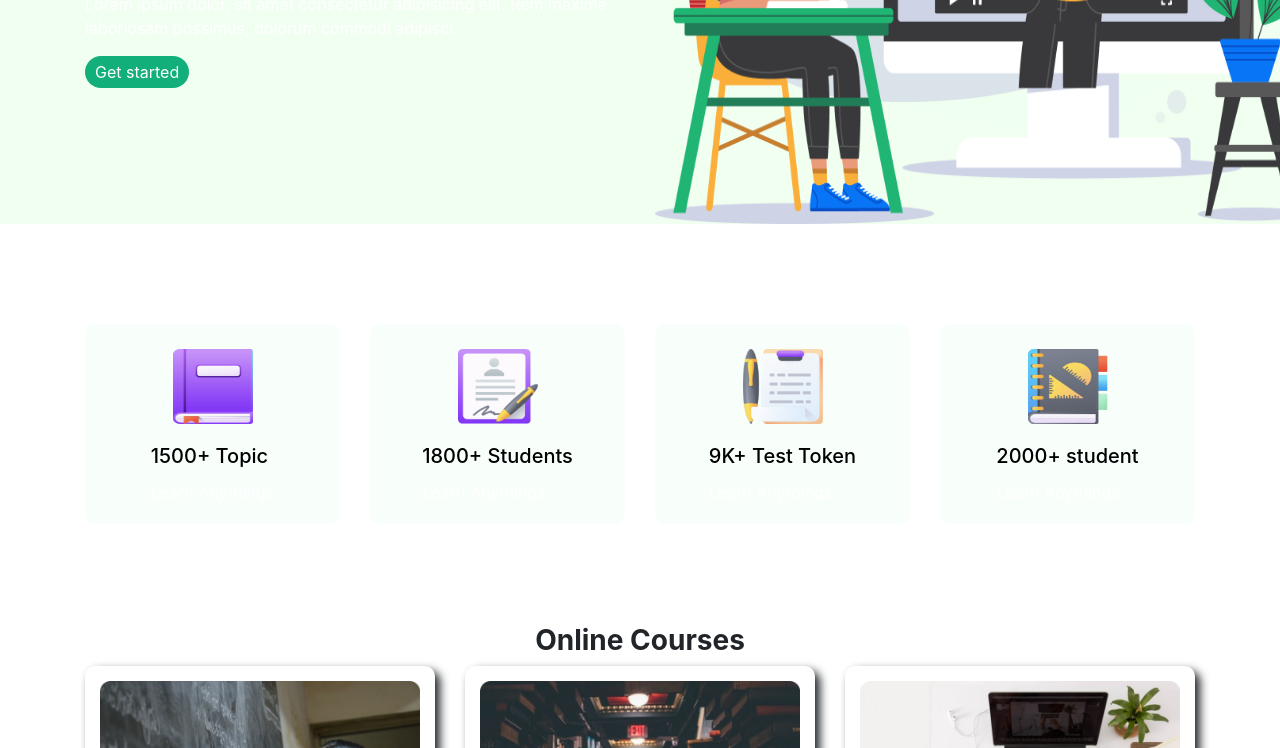
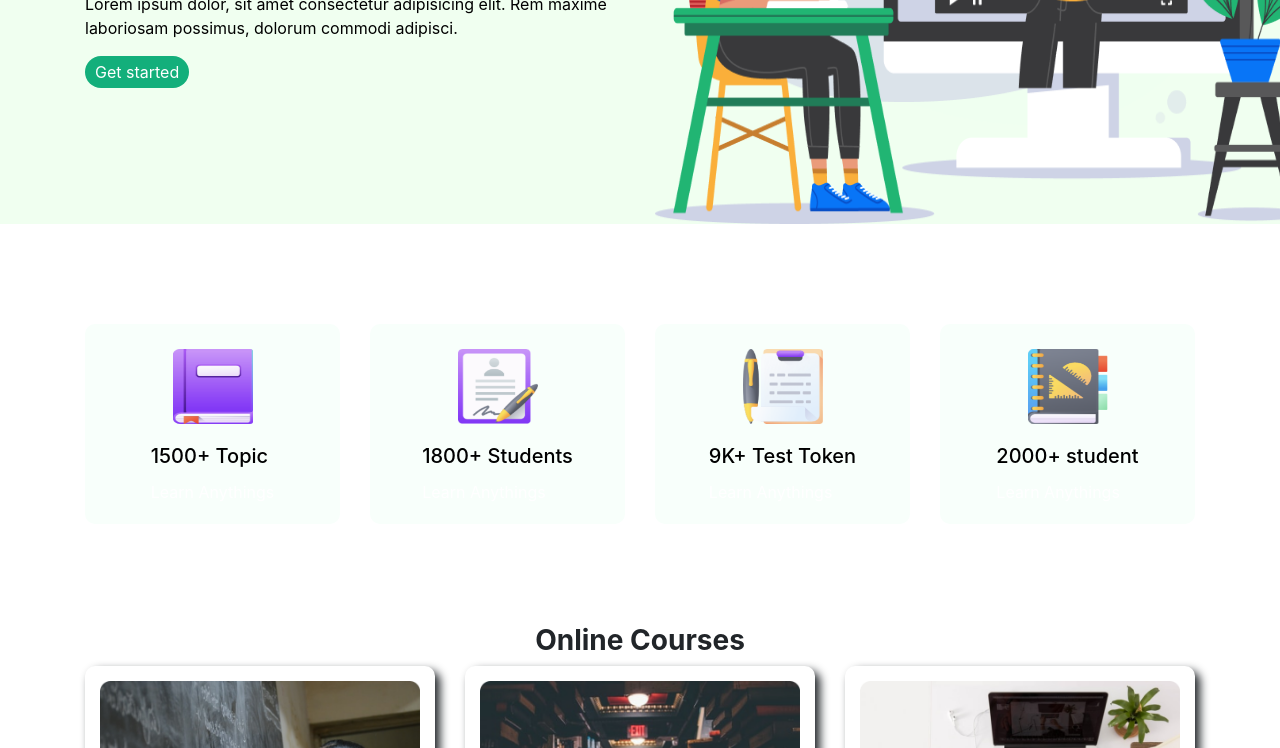
Before and after one commit to saiful0104/e-school, a plain HTML site: page index.html in a window 1280 px wide. Shown: the part 352-1100 px from the top of the page. Drawn offline with nearby package versions, Linux system fonts and the light colour scheme.

Commit message:
mistake fixed

```diff
--- a/style.css
+++ b/style.css
@@ -21,6 +21,9 @@ h5{
 }
 #banner .col-md-6 h5{
    margin-top:20% ;
+}
+#banner p{
+    color: black;
 }
 .banner-row{
     background-color: #F0FFF0;
```
